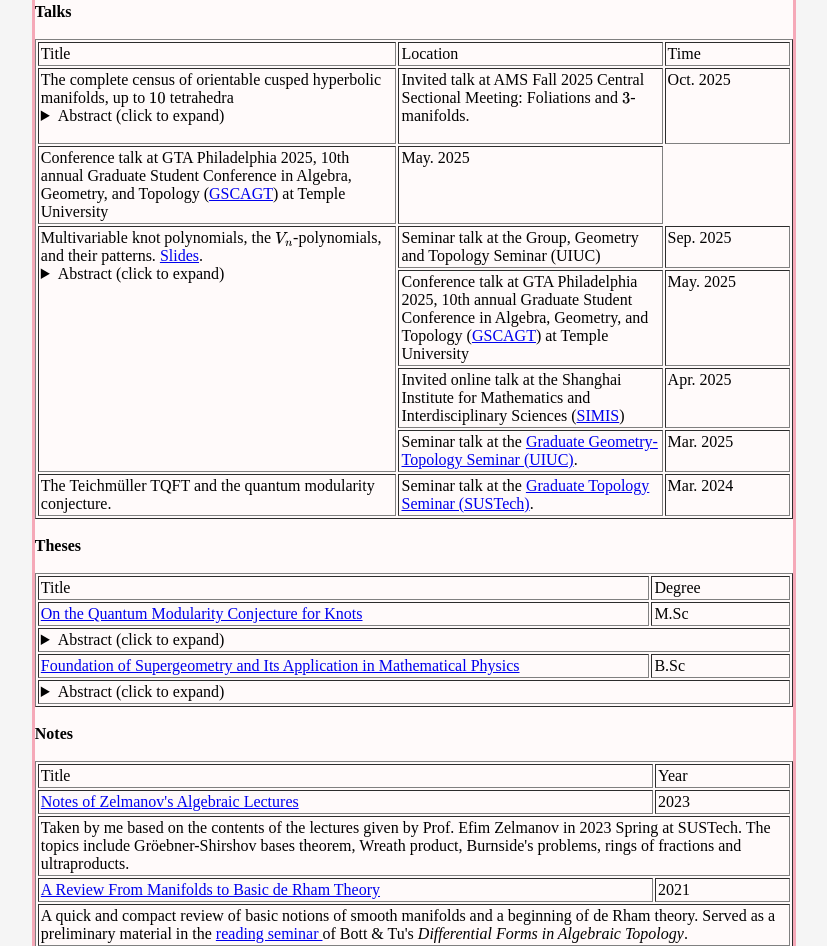
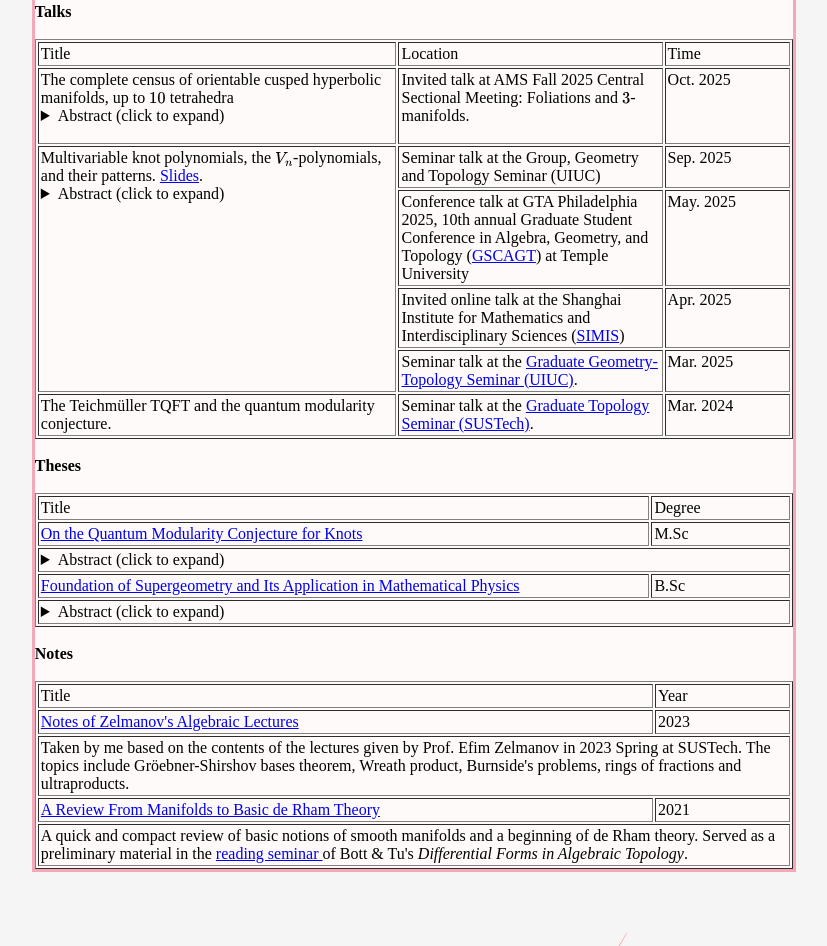
Before and after one commit to shana-y-li/shana-y-li.github.io, a plain HTML site: page research.html in a window 1280 px wide. Shown: the part 791-1737 px from the top of the page, without its empty margins (226-1053 px from the left). Drawn offline with nearby package versions, Linux system fonts and the light colour scheme.

Commit message:
Update research.html

```diff
--- a/research.html
+++ b/research.html
@@ -262,15 +262,6 @@
         </tr>
 
         <tr>
-            <td>
-            Conference talk at GTA Philadelphia 2025, 10th annual Graduate Student Conference in Algebra, Geometry, and Topology
-            (<a href="https://cst.temple.edu/department-mathematics/events/gscagt/">GSCAGT</a>)
-            at Temple University
-            </td>
-            <td>May. 2025</td>
-        </tr>
-
-        <tr>
           <td rowspan="4">
             Multivariable knot polynomials, the \(V_n\)-polynomials, and their patterns.
             <a href="Notes/Vn_talk.pdf">
```
